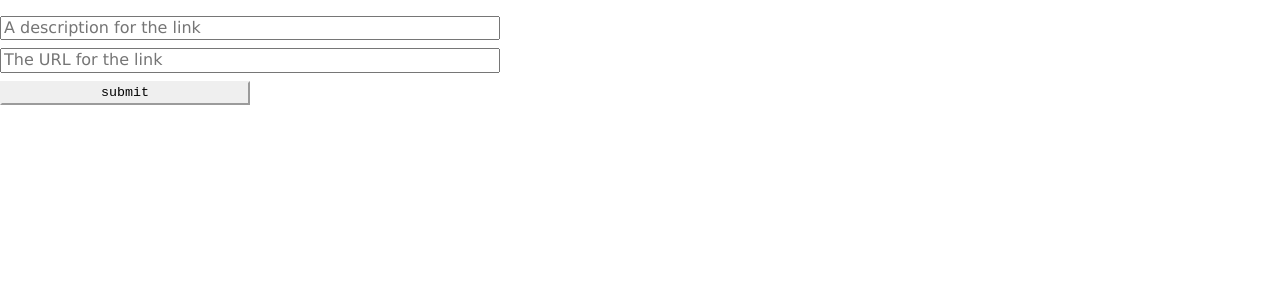
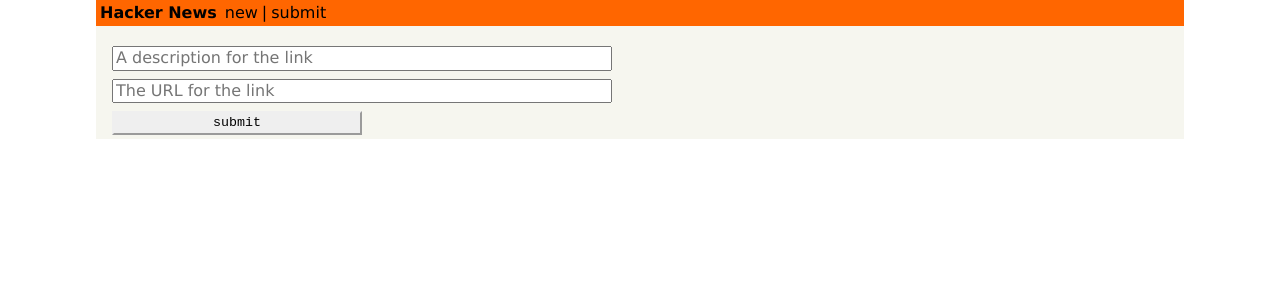
Before and after one commit to vinay-thallam/hackernews-react-relay, a React app: page /create in a window 1280 px wide. Shown: the top 300 px of the page. Built offline with nearby package versions, Linux system fonts and the light colour scheme; what react-relay would draw is missing.

Commit message:
Used react router to show list of links and create link form in different routes

```diff
--- a/src/components/App.js
+++ b/src/components/App.js
@@ -1,11 +1,23 @@
 import React, { Component } from 'react';
+import {Switch, Route} from 'react-router-dom';
 import '../styles/App.css';
-// import LinkListPage from './LinkListPage'
+import Header from './Header'
+import LinkListPage from './LinkListPage'
 import CreateLink from './CreateLink'
 
 class App extends Component {
   render() {
-    return <CreateLink />
+    return (
+      <div className='center w85'>
+        <Header />
+        <div className='ph3 pv1 background-gray'>
+          <Switch>
+            <Route exact path='/' component={LinkListPage} />
+            <Route exact path='/create' component={CreateLink} />
+          </Switch>
+        </div>
+      </div>
+    )
   }
 }
 
--- a/src/components/CreateLink.js
+++ b/src/components/CreateLink.js
@@ -41,7 +41,7 @@
 
     _createLink = () => {
         const { description, url } = this.state
-        CreateLinkMutation(description, url, () => console.log(`Mutation completed`))
+        CreateLinkMutation(description, url, () => this.props.history.push('/'))
     }
 
 }
--- /dev/null
+++ b/src/components/Header.js
@@ -0,0 +1,22 @@
+import React, { Component } from 'react'
+import { Link } from 'react-router-dom'
+import { withRouter } from 'react-router'
+
+class Header extends Component {
+
+    render() {
+        return (
+            <div className='flex pa1 justify-between nowrap orange'>
+                <div className='flex flex-fixed black'>
+                    <div className='fw7 mr1'>Hacker News</div>
+                    <Link to='/' className='ml1 no-underline black'>new</Link>
+                    <div className='ml1'>|</div>
+                    <Link to='/create' className='ml1 no-underline black'>submit</Link>
+                </div>
+            </div>
+        )
+    }
+
+}
+
+export default withRouter(Header)
--- a/src/index.js
+++ b/src/index.js
@@ -3,8 +3,14 @@
 import './styles/index.css';
 import App from './components/App';
 import * as serviceWorker from './serviceWorker';
+import { BrowserRouter } from 'react-router-dom'
 
-ReactDOM.render(<App />, document.getElementById('root'));
+ReactDOM.render(
+    <BrowserRouter>
+        <App />
+    </BrowserRouter>,
+    document.getElementById('root')
+)
 
 // If you want your app to work offline and load faster, you can change
 // unregister() to register() below. Note this comes with some pitfalls.
```
